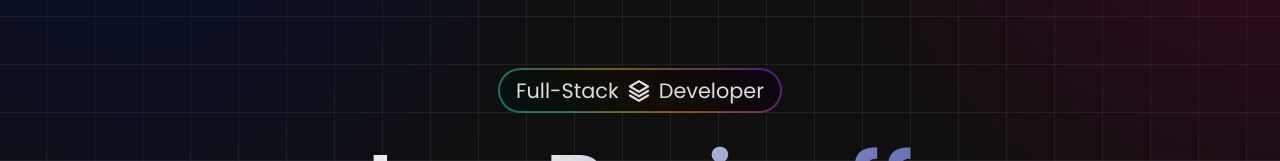
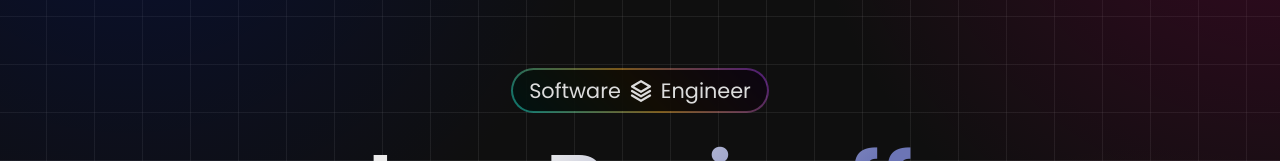
Before and after one commit to LexBorisoff/borisoff.dev, a React (Vite) app: page / in a window 1280 px wide. Shown: the part 174-335 px from the top of the page. Built offline with nearby package versions, Linux system fonts and the light colour scheme.

Commit message:
feat: changed job title to software engineer

```diff
--- a/index.html
+++ b/index.html
@@ -4,7 +4,7 @@
     <meta charset="UTF-8" />
     <link rel="icon" type="image/svg+xml" href="/favicon.svg" />
     <meta name="viewport" content="width=device-width, initial-scale=1.0" />
-    <title>Lex Borisoff - Software Developer</title>
+    <title>Lex Borisoff - Software Engineer</title>
   </head>
   <body>
     <div id="root"></div>
--- a/src/layout/hero/hero.tsx
+++ b/src/layout/hero/hero.tsx
@@ -27,8 +27,7 @@ export default function Hero(): React.ReactNode {
         <TextWrapper>
           <HeroTitleText>
             <span>
-              Full-Stack <PiStackBold className="full-stack-hero-icon" />{' '}
-              Developer
+              Software <PiStackBold className="full-stack-hero-icon" /> Engineer
             </span>
           </HeroTitleText>
 
```
